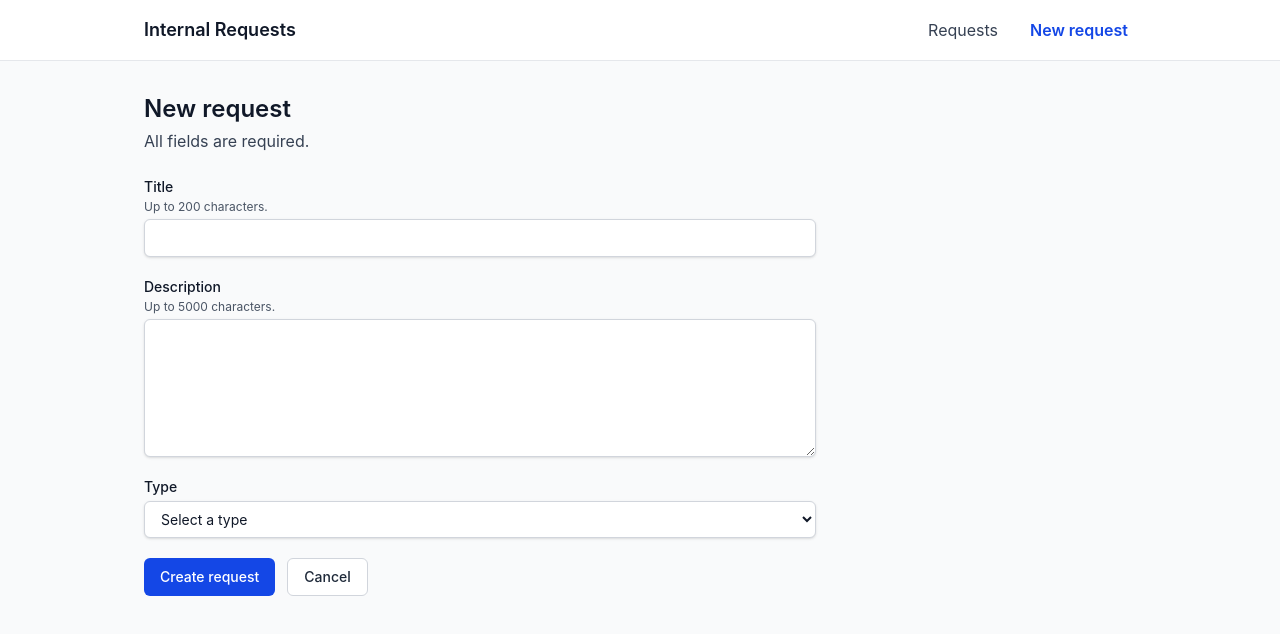
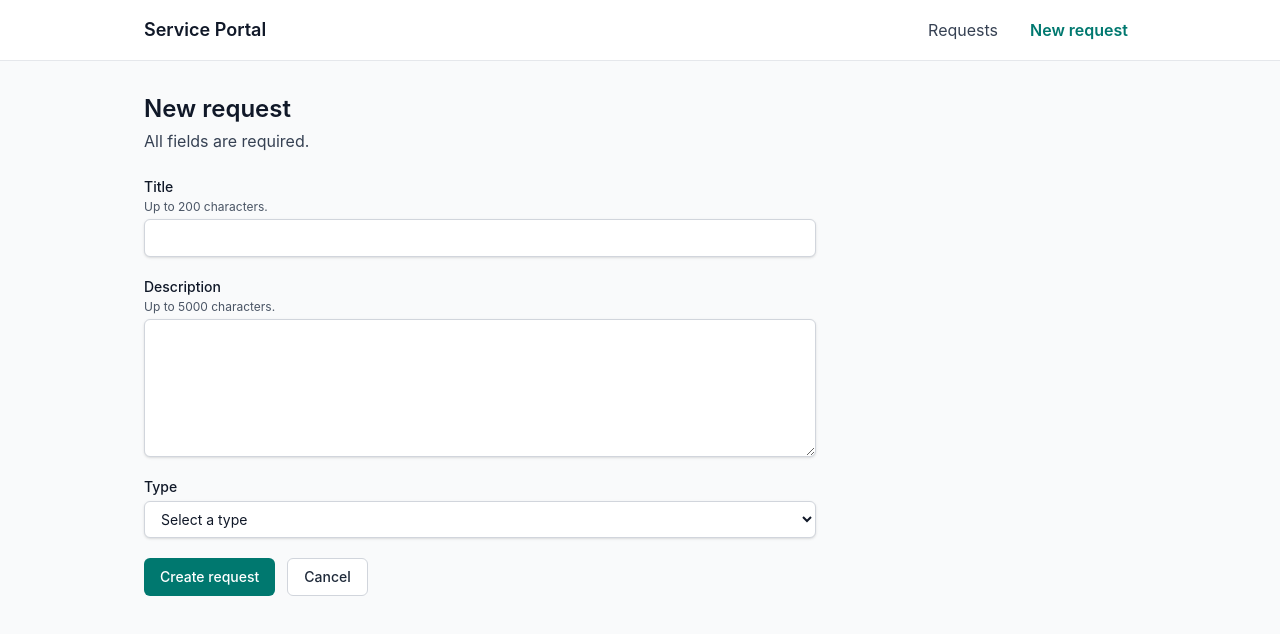
Before and after one commit to andytran3/Service-Software, a React (Vite) app in the folder client/: page /requests/new in a window 1280 px wide. Shown: the top 634 px of the page. Built offline with nearby package versions, Linux system fonts and the light colour scheme.

Commit message:
feat(client): add teal theme and service portal branding

```diff
--- a/client/index.html
+++ b/client/index.html
@@ -3,7 +3,7 @@
   <head>
     <meta charset="UTF-8" />
     <meta name="viewport" content="width=device-width, initial-scale=1.0" />
-    <title>Internal Requests</title>
+    <title>Service Portal</title>
   </head>
   <body>
     <div id="root"></div>
--- a/client/src/app/Layout.tsx
+++ b/client/src/app/Layout.tsx
@@ -12,9 +12,9 @@ export function Layout() {
       </a>
 
       <header className="border-b border-gray-200 bg-white">
-        <div className="mx-auto flex max-w-5xl items-center justify-between px-4 py-4">
+        <div className="mx-auto flex max-w-5xl flex-wrap items-center justify-between gap-x-4 gap-y-2 px-4 py-4">
           <Link to="/" className={`text-lg font-semibold ${focusRing}`}>
-            Internal Requests
+            Service Portal
           </Link>
           <nav aria-label="Main">
             <ul className="flex gap-4">
@@ -23,7 +23,7 @@ export function Layout() {
                   to="/"
                   end
                   className={({ isActive }) =>
-                    `rounded px-2 py-1 ${isActive ? 'font-semibold text-blue-700' : 'text-gray-700'} ${focusRing}`
+                    `rounded px-2 py-1 ${isActive ? 'font-semibold text-brand-700' : 'text-gray-700'} ${focusRing}`
                   }
                 >
                   Requests
@@ -33,7 +33,7 @@ export function Layout() {
                 <NavLink
                   to="/requests/new"
                   className={({ isActive }) =>
-                    `rounded px-2 py-1 ${isActive ? 'font-semibold text-blue-700' : 'text-gray-700'} ${focusRing}`
+                    `rounded px-2 py-1 ${isActive ? 'font-semibold text-brand-700' : 'text-gray-700'} ${focusRing}`
                   }
                 >
                   New request
--- a/client/src/app/styles.ts
+++ b/client/src/app/styles.ts
@@ -1,10 +1,10 @@
 // Shared Tailwind class strings, so focus and button styles stay consistent.
 
 export const focusRing =
-  'focus-visible:outline-2 focus-visible:outline-offset-2 focus-visible:outline-blue-600';
+  'focus-visible:outline-2 focus-visible:outline-offset-2 focus-visible:outline-brand-600';
 
-export const primaryButton = `inline-flex items-center justify-center rounded-md bg-blue-700 px-4 py-2 text-sm font-medium text-white hover:bg-blue-800 disabled:cursor-not-allowed disabled:opacity-60 ${focusRing}`;
+export const primaryButton = `inline-flex items-center justify-center rounded-md bg-brand-700 px-4 py-2 text-sm font-medium text-white hover:bg-brand-800 disabled:cursor-not-allowed disabled:opacity-60 ${focusRing}`;
 
 export const secondaryButton = `inline-flex items-center justify-center rounded-md border border-gray-300 bg-white px-4 py-2 text-sm font-medium text-gray-800 hover:bg-gray-100 disabled:cursor-not-allowed disabled:opacity-60 ${focusRing}`;
 
-export const textLink = `text-blue-700 underline hover:text-blue-900 ${focusRing}`;
+export const textLink = `text-brand-700 underline hover:text-brand-900 ${focusRing}`;
--- a/client/src/index.css
+++ b/client/src/index.css
@@ -1 +1,16 @@
 @import 'tailwindcss';
+
+/*
+ * Brand colour tokens (teal). Components use brand-* classes (e.g. bg-brand-700) instead of a
+ * palette colour, so the brand can change here in one place. Measured contrast: brand-700 is
+ * 5.4:1 on white (text and white-on-brand buttons) and 5.1:1 on gray-50; brand-600, used for
+ * focus rings, is 3.7:1 on white and 3.5:1 on gray-50 (non-text needs 3:1).
+ */
+@theme {
+  --color-brand-50: var(--color-teal-50);
+  --color-brand-100: var(--color-teal-100);
+  --color-brand-600: var(--color-teal-600);
+  --color-brand-700: var(--color-teal-700);
+  --color-brand-800: var(--color-teal-800);
+  --color-brand-900: var(--color-teal-900);
+}
```
Also changed, not shown: 1 other file (tests, documents, lock files or other folders).
